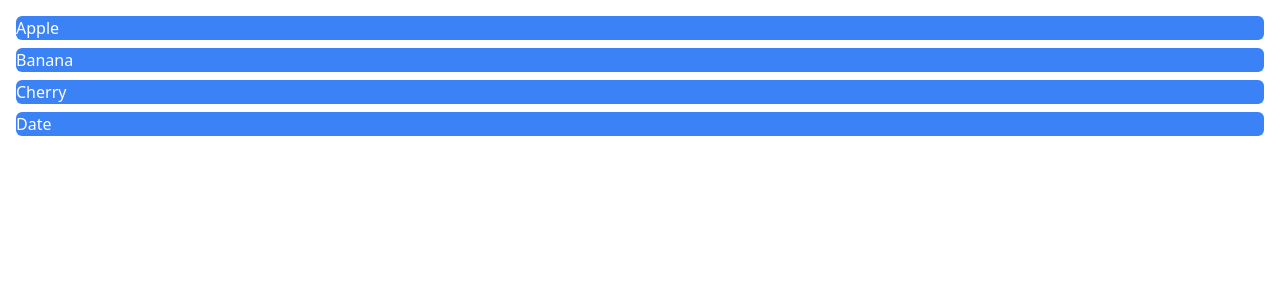
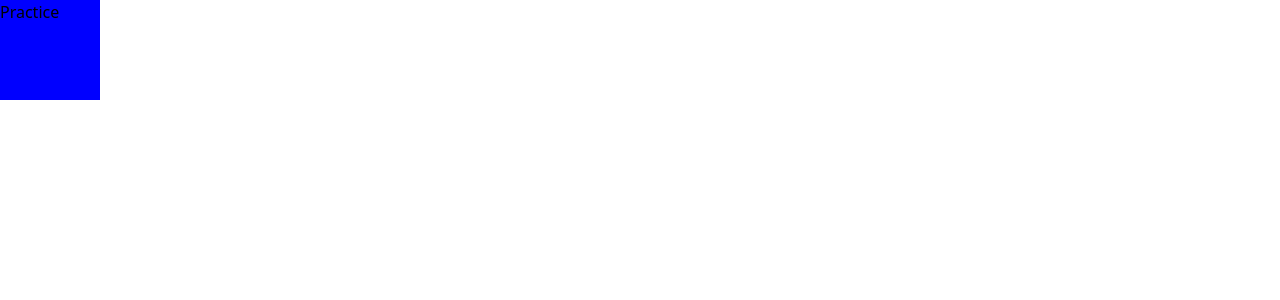
Before and after one commit to sudhanshuDongre24/react-motion, a React (Vite) app: page / in a window 1280 px wide. Shown: the top 300 px of the page. Built offline with nearby package versions, Linux system fonts and the light colour scheme.

Commit message:
Add motion Value event

```diff
--- a/src/examples/Practice/Practice.tsx
+++ b/src/examples/Practice/Practice.tsx
@@ -1,27 +1,24 @@
-import React, { useState } from "react";
-import { motion, Reorder } from "motion/react";
-
-const items = ["Apple", "Banana", "Cherry", "Date"];
+import { useMotionValue, motion } from "motion/react";
+import React, { useEffect } from "react";
 
 const Practice = () => {
-  const [list, setList] = useState(items);
+  const y = useMotionValue(0);
+
+  useEffect(() => {
+    const unsubscribe = y.on("change", (latest) => {
+      console.log("y position: ", latest);
+    });
+
+    return () => unsubscribe();
+  }, [y]);
+
   return (
-    <Reorder.Group
-      axis="y"
-      values={list}
-      onReorder={setList}
-      className="space-y-2 p-4"
+    <motion.div
+      drag="y"
+      style={{ y, width: 100, height: 100, background: "blue" }}
     >
-      {list.map((item) => (
-        <Reorder.Item
-          key={item}
-          value={item}
-          className="p-e bg-blue-500 text-white rounded-md cursor-pointer"
-        >
-          {item}
-        </Reorder.Item>
-      ))}
-    </Reorder.Group>
+      Practice
+    </motion.div>
   );
 };
 
```
Also changed, not shown: 1 other file (tests, documents, lock files or other folders).
